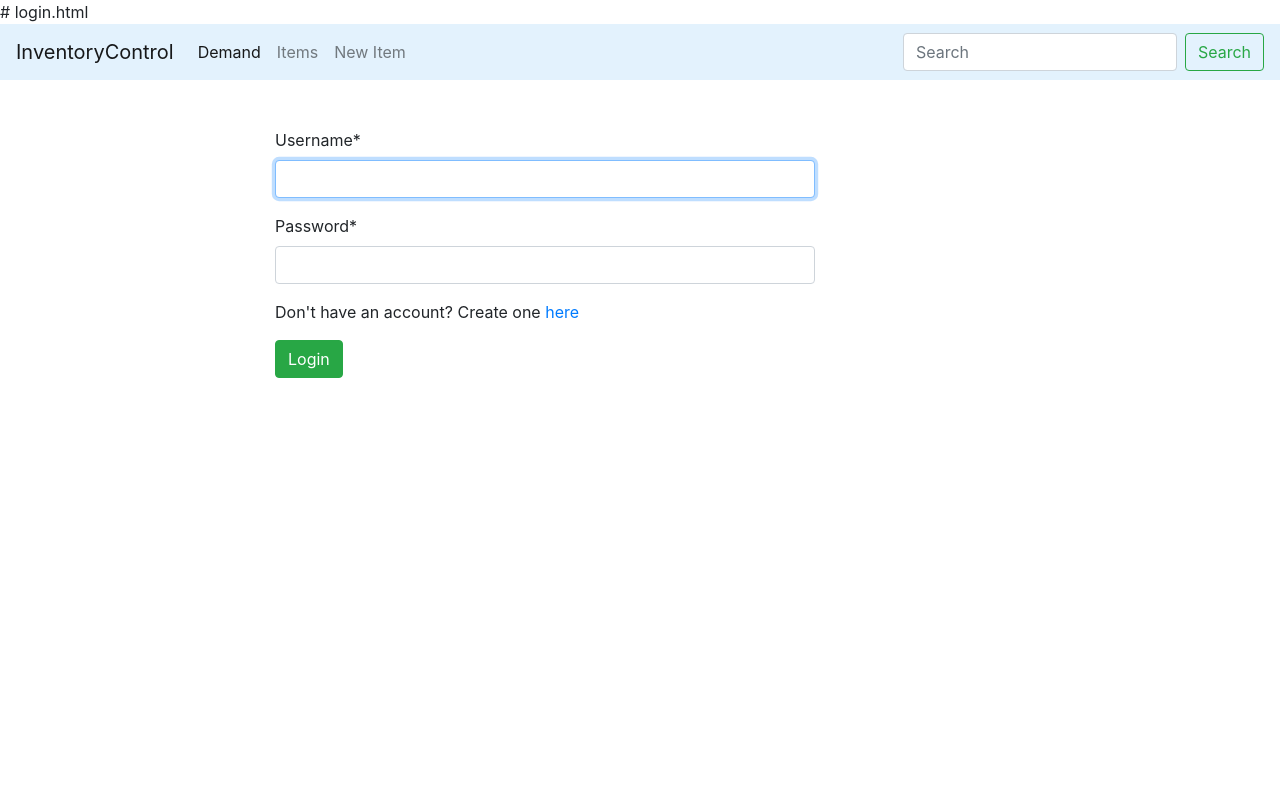
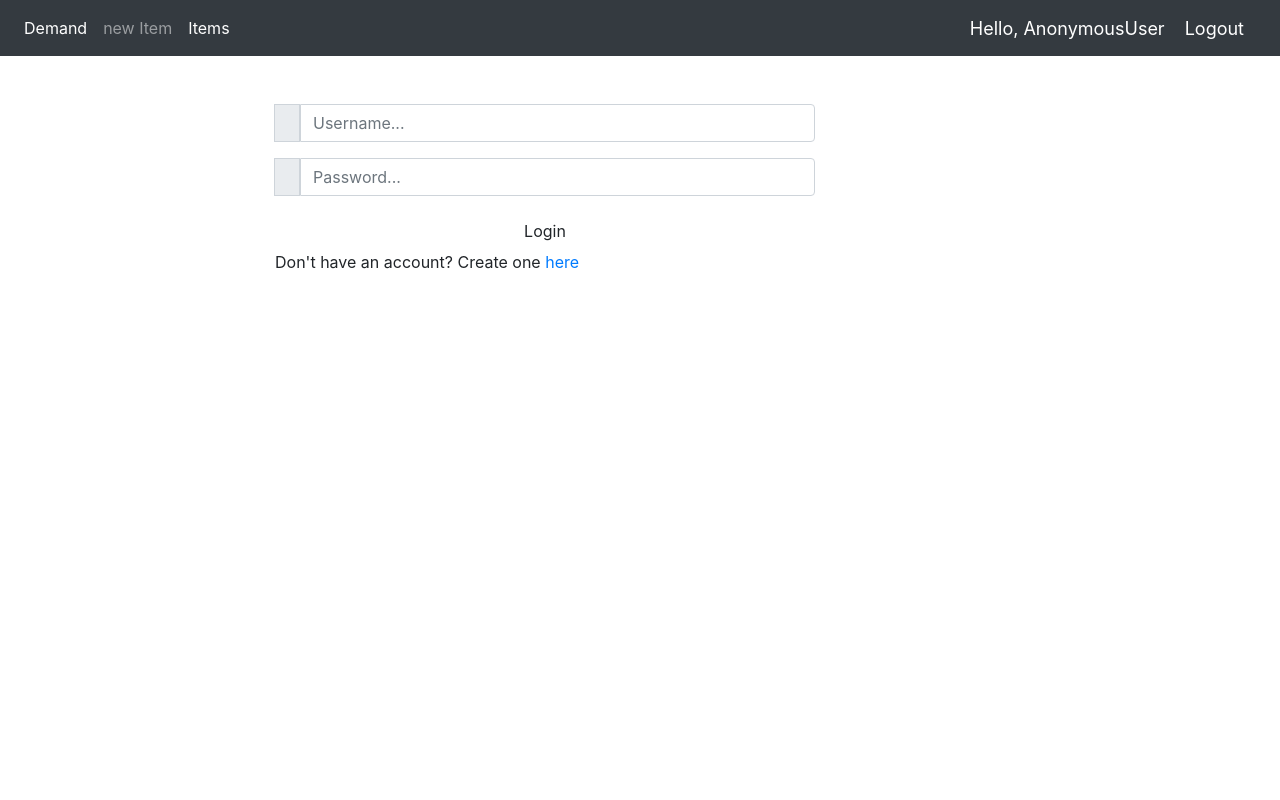
Before and after one commit to mohankmn/congenial-train, a Django app: page /login/ in a window 1280 px wide. Run offline with Django 3.2, Linux system fonts and the light colour scheme; parts of the project's set-up code (start-up, migrations or seed data) failed here and were passed over; some libraries are stand-ins or nearby versions.

Commit message:
Registration Added

```diff
--- a/Inventory/settings.py
+++ b/Inventory/settings.py
@@ -128,5 +128,3 @@ USE_TZ = True
 STATIC_URL = '/static/'
 
 CRISPY_TEMPLATE_PACK = 'bootstrap4'
-LOGIN_REDIRECT_URL = "/"
-LOGOUT_REDIRECT_URL = "/"
--- a/Inventory/urls.py
+++ b/Inventory/urls.py
@@ -23,5 +23,6 @@ urlpatterns = [
     path('data/',include('data.urls')),
     path('upload/',include('csvs.urls')),
     path("register/", v.register, name="register"),
-    path('', include("django.contrib.auth.urls"))
+	path('login/', v.loginPage, name="login"),
+    path('logout/', v.logoutUser, name="logout"),
 ]
--- a/data/forms.py
+++ b/data/forms.py
@@ -7,7 +7,7 @@ from .models import Items,Demand
 class ItemsForm(forms.ModelForm):
     class Meta:
         model =Items
-        fields='__all__'
+        fields=['name']
     def clean_name(self):
       name=self.cleaned_data.get('name').upper()
       if not name:
--- a/data/models.py
+++ b/data/models.py
@@ -1,10 +1,10 @@
 from django.db import models
-from django.db.models.fields import SlugField
-from django.shortcuts import reverse
 from django.utils import timezone
+from django.contrib.auth.models import User
 
 # Create your models her
 class Items(models.Model):
+    user = models.ForeignKey(User, on_delete=models.CASCADE, null=True, related_name="todolist")
     name =models.CharField(max_length=150)
 
     def __str__(self):
--- a/data/urls.py
+++ b/data/urls.py
@@ -12,6 +12,7 @@ urlpatterns = [
 
     path('delete_items/<str:pk>/', delete_items, name="delete_items"),
     path('update_item/<str:pk>/',update_items,name="update_item"),
+    path('view/',view,name="view"),
 
 
 
--- a/register/templates/register/register.html
+++ b/register/templates/register/register.html
@@ -21,5 +21,7 @@
 
 
 	<button type="submit" class="btn btn-primary">Submit</button>
+	<p>Already have an account? Login <a href="/login">here</a></p>
 </form>
+
 {% endblock %}
--- a/register/templates/registration/login.html
+++ b/register/templates/registration/login.html
@@ -1,4 +1,4 @@
-# login.html
+
 {% extends "base.html" %}
 
 {% block title %}
@@ -7,11 +7,38 @@ Login Here
 
 {% load crispy_forms_tags %}
 
+
 {% block content %}
-     <form method="post" class="from-group">
+<form method="POST" action="">
 	{% csrf_token %}
-	{{form|crispy}}
-	<p>Don't have an account? Create one <a href="/register">here</a></p>
-	<button type="submit" class="btn btn-success">Login</button>
-    </form>
+	<div class="input-group mb-3">
+		<div class="input-group-append">
+			<span class="input-group-text"><i class="fas fa-user"></i></span>
+		</div>
+
+		<input type="text" name="username" placeholder="Username..." class="form-control">
+	</div>
+
+	<div class="input-group mb-2">
+		<div class="input-group-append">
+			<span class="input-group-text"><i class="fas fa-key"></i></span>
+		</div>
+
+			<input type="password" name="password" placeholder="Password..." class="form-control" >
+	</div>
+
+		<div class="d-flex justify-content-center mt-3 login_container">
+			 <input class="btn login_btn" type="submit" value="Login">
+		   </div>
+
+		   {%for message in messages %}
+		   <p id="message">{{message}}</p>
+	   {%endfor%}
+
+	   <p>Don't have an account? Create one <a href="/register">here</a></p>
+</form>
+
+
+
+
 {% endblock %}
--- a/register/views.py
+++ b/register/views.py
@@ -1,14 +1,46 @@
 
 from django.shortcuts import render, redirect
 from .forms import RegisterForm
-
+from django.contrib import messages
+from django.contrib.auth import authenticate,login,logout
 
 # Create your views here.
 def register(response):
-	form=RegisterForm()
-	if response.method == "POST":
-		form = RegisterForm(response.POST)
-		if form.is_valid():
-			form.save()
-			return redirect("data:items_list_url")
-	return render(response, "register/register.html", {"form":form})
+		if response.user.is_authenticated:
+			return redirect('data:item_create_url')
+
+		else:
+			form=RegisterForm()
+			if response.method == "POST":
+				form = RegisterForm(response.POST)
+				if form.is_valid():
+					user = form.cleaned_data.get("username")
+					form.save()
+					messages.success(response,'Account was created for '+ user)
+
+				return redirect("/login")
+		return render(response, "register/register.html", {"form":form})
+
+def loginPage(request):
+	if request.user.is_authenticated:
+		return redirect('data:item_create_url')
+
+	else:
+		if request.method == 'POST':
+			username = request.POST.get('username')
+			password =request.POST.get('password')
+
+			user = authenticate(request, username=username, password=password)
+
+			if user is not None:
+				login(request, user)
+				return redirect('data:item_create_url')
+			else:
+				messages.info(request, 'Username OR password is incorrect')
+
+		context = {}
+		return render(request, 'registration/login.html', context)
+
+def logoutUser(request):
+	logout(request)
+	return redirect('login')
--- a/templates/base.html
+++ b/templates/base.html
@@ -14,31 +14,45 @@
     </title>
 </head>
 <body>
-        <nav class="navbar navbar-expand-lg navbar-light " style="background-color: #e3f2fd;">
-      <a class="navbar-brand" href="#">InventoryControl</a>
-      <button class="navbar-toggler" type="button" data-toggle="collapse" data-target="#navbarSupportedContent" aria-controls="navbarSupportedContent" aria-expanded="false" aria-label="Toggle navigation">
+
+
+
+
+<style>
+  .hello-msg{
+    font-size: 18px;
+    color: #fff;
+    margin-right: 20px;
+  }
+</style>
+
+<nav class="navbar navbar-expand-lg navbar-dark bg-dark">
+  <button class="navbar-toggler" type="button" data-toggle="collapse" data-target="#navbarNav" aria-controls="navbarNav" aria-expanded="false" aria-label="Toggle navigation">
     <span class="navbar-toggler-icon"></span>
   </button>
-
-      <div class="collapse navbar-collapse" id="navbarSupportedContent">
-        <ul class="navbar-nav mr-auto">
+  <div class="collapse navbar-collapse" id="navbarNav">
+    <ul class="navbar-nav">
       <li class="nav-item active">
         <a class="nav-link" href="{% url 'data:demand_list_url' %}">Demand</a>
       </li>
       <li class="nav-item">
+        <a class="nav-link" href="{% url 'data:item_create_url' %}">new Item</a>
+      </li>
+      <li class="nav-item active">
         <a class="nav-link" href="{% url 'data:items_list_url' %}">Items</a>
       </li>
-          <li class="nav-item">
-            <a class="nav-link" href="{% url 'data:item_create_url' %}">New Item</a>
-          </li>
+    </ul>
+  </div>
+
+  <span class="hello-msg">Hello, {{request.user}}</span>
+  <span ><a  class="hello-msg" href="{% url 'logout' %}">Logout</a></span>
+
+</nav>
 
 
 
         </ul>
-        <form class="form-inline my-2 my-lg-0">
-          <input class="form-control mr-sm-2" type="search" placeholder="Search" aria-label="Search">
-          <button class="btn btn-outline-success my-2 my-sm-0" type="submit">Search</button>
-        </form>
+
       </div>
 </nav>
     <div class="container mt-5">
@@ -49,8 +63,9 @@
 
 
               {% block content %}
+              {%  endblock %}
 
-            {%  endblock %}</div>
+          </div>
 
 
 
```
Also changed, not shown: data/templates/data/view.html (added, +11 -0 lines), data/views.py (+13 -6 lines), data/migrations/0006_items_user.py (added), db.sqlite3. Lines whose indentation alone changed are shown as unchanged.
